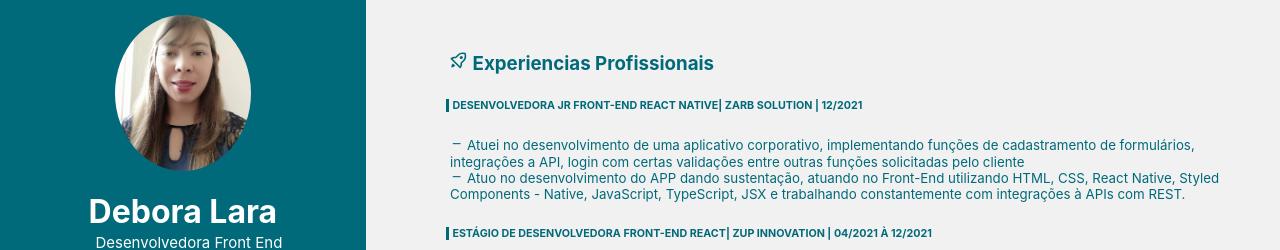
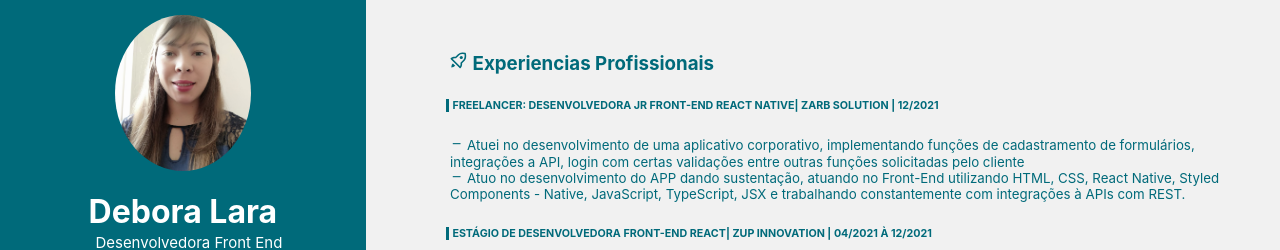
Before and after one commit to DeboraLara1/Curriculo-Debora-Lara, a React (Create React App) app in the folder curriculo/: page / in a window 1280 px wide. Shown: the top 250 px of the page. Built offline with nearby package versions, Linux system fonts and the light colour scheme.

Commit message:
ADD Informação relevante sobre a zarb

```diff
--- a/curriculo/src/App.js
+++ b/curriculo/src/App.js
@@ -124,7 +124,7 @@ export default () => {
         <Styled.Section>
           <Styled.Main>
             <Styled.Perfil><BiRocket /> Experiencias Profissionais </Styled.Perfil>
-            <Styled.H6 borderLeftStyle> DESENVOLVEDORA JR FRONT-END REACT NATIVE| ZARB SOLUTION | 12/2021 </Styled.H6>
+            <Styled.H6 borderLeftStyle> FREELANCER: DESENVOLVEDORA JR FRONT-END REACT NATIVE| ZARB SOLUTION | 12/2021 </Styled.H6>
             <Styled.P marginLeft paddingLeft fontSize><BiMinus /> Atuei no desenvolvimento de uma aplicativo corporativo, implementando funções de cadastramento de formulários, integrações a API, login com certas validações entre outras funções solicitadas pelo cliente </Styled.P>
             <Styled.P marginLeft fontSize paddingLeft><BiMinus /> Atuo no desenvolvimento do APP dando  sustentação, atuando no Front-End utilizando HTML, CSS, React Native, Styled Components - Native, JavaScript, TypeScript, JSX e trabalhando constantemente com integrações à APIs com REST. </Styled.P>
             <Styled.H6 borderLeftStyle> ESTÁGIO DE DESENVOLVEDORA FRONT-END REACT| ZUP INNOVATION | 04/2021  À 12/2021</Styled.H6>
```
